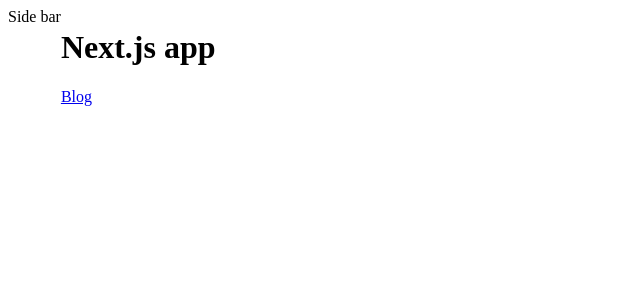
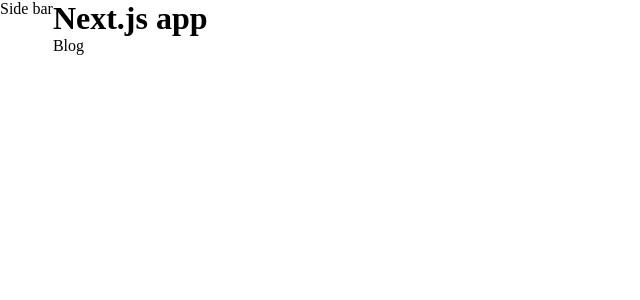
Before and after one commit to igormichalak/portfolio, a Next.js app in the folder frontend/: page / in a window 1280 px wide. Shown: the top 300 px of the page, without its empty margins (0-640 px from the left). Built offline with nearby package versions, Linux system fonts and the light colour scheme.

Commit message:
feat(frontend): add default page styling

```diff
--- a/frontend/src/pages/_app.tsx
+++ b/frontend/src/pages/_app.tsx
@@ -1,12 +1,18 @@
 import type { AppProps } from 'next/app';
+import { ThemeProvider } from 'styled-components';
 
+import theme from 'utils/styled/theme';
+import GlobalStyle from 'utils/styled/GlobalStyle';
 import Layout from 'components/templates/Layout/Layout';
 
 const CustomApp = ({ Component, pageProps }: AppProps) => {
   return (
-    <Layout>
-      <Component {...pageProps} />
-    </Layout>
+    <ThemeProvider theme={theme}>
+      <GlobalStyle />
+      <Layout>
+        <Component {...pageProps} />
+      </Layout>
+    </ThemeProvider>
   );
 };
 
--- /dev/null
+++ b/frontend/src/utils/styled/GlobalStyle.ts
@@ -0,0 +1,59 @@
+import { createGlobalStyle } from 'styled-components';
+
+import media from 'utils/styled/media';
+
+const GlobalStyle = createGlobalStyle`
+  ${media.reducedMotion} {
+    html {
+      scroll-behavior: smooth;
+    }
+  }
+
+  html {
+    -webkit-text-size-adjust: 100%;
+    text-size-adjust: 100%;
+  }
+
+  body {
+    -webkit-font-smoothing: antialiased;
+    -moz-osx-font-smoothing: grayscale;
+    text-rendering: optimizeLegibility;
+    font-kerning: normal;
+  }
+
+  *,
+  *::before,
+  *::after {
+    box-sizing: border-box;
+  }
+
+  * {
+    margin: 0;
+    padding: 0;
+  }
+
+  a {
+    text-decoration: none;
+  }
+
+  button {
+    background-color: transparent;
+  }
+
+  a, button {
+    color: inherit;
+    touch-action: manipulation;
+  }
+
+  img {
+    max-width: 100%;
+  }
+
+  svg {
+    width: 100%;
+    height: 100%;
+    pointer-events: none;
+  }
+`;
+
+export default GlobalStyle;
--- /dev/null
+++ b/frontend/src/utils/styled/media.ts
@@ -0,0 +1,26 @@
+const breakpoints = {
+  xs: 320,
+  s: 414,
+  m: 768,
+  l: 1024,
+  xl: 1280,
+  xxl: 1440,
+  max: 1680,
+};
+
+const customMediaQuery = (minWidth: number) =>
+  `@media screen and (min-width: ${minWidth}px)`;
+
+const media = {
+  xs: customMediaQuery(breakpoints.xs),
+  s: customMediaQuery(breakpoints.s),
+  m: customMediaQuery(breakpoints.m),
+  l: customMediaQuery(breakpoints.l),
+  xl: customMediaQuery(breakpoints.xl),
+  xxl: customMediaQuery(breakpoints.xxl),
+  max: customMediaQuery(breakpoints.max),
+  reducedMotion: `@media (prefers-reduced-motion)`,
+};
+
+export { breakpoints };
+export default media;
--- /dev/null
+++ b/frontend/src/utils/styled/theme.ts
@@ -0,0 +1,10 @@
+const colors = {};
+
+const zIndexes = {
+  debug: 9999,
+};
+
+const theme = { colors, zIndexes };
+
+export { colors };
+export default theme;
```
Also changed, not shown: frontend/src/types/declarations/styled.d.ts (renamed from frontend/src/types/styled.d.ts).
